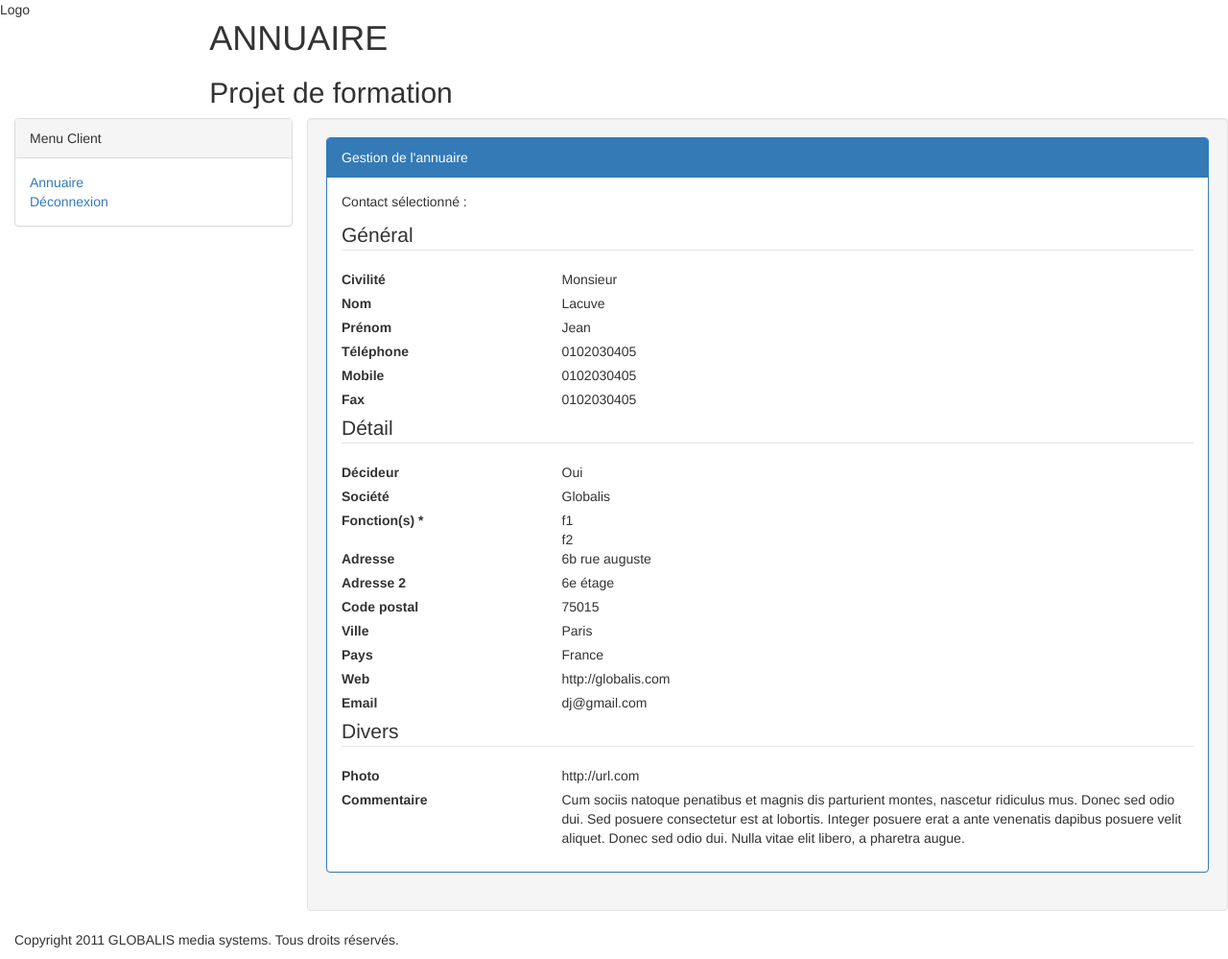
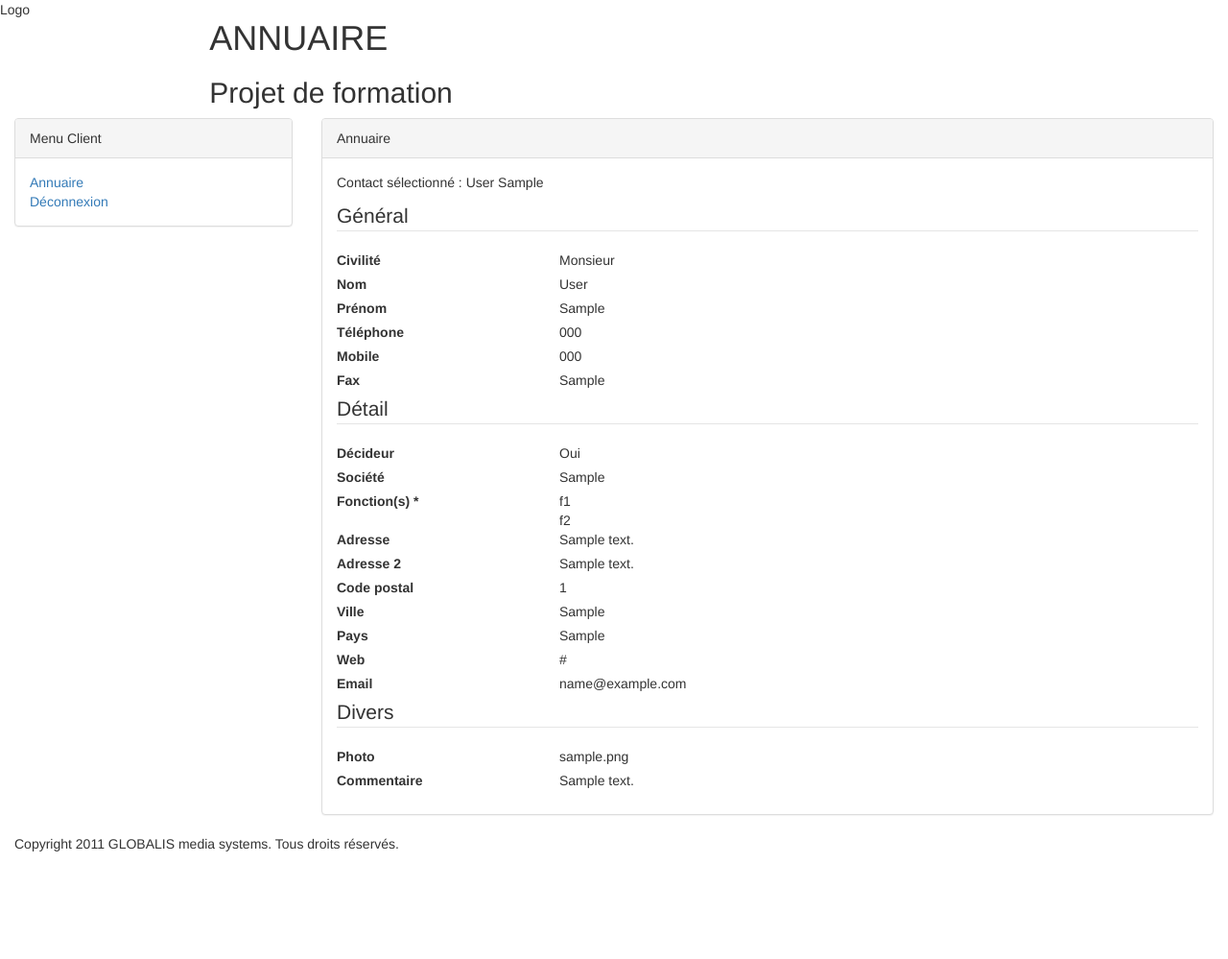
Before and after one commit to QuentinDiaferia/annuaireCodeIgniter, a CodeIgniter app: page /database/index.php/client/contact/1 in a window 1280 px wide. Shown: the whole page at 96% size. After the commit the page ends 887 px from the top, so only its background shows below. Run offline with CodeIgniter, Linux system fonts and the light colour scheme; tables that the repository leaves empty hold one stand-in row (values such as "Sample post"); some libraries are stand-ins or nearby versions.

Commit message:
Visualise contact by client

```diff
--- a/application/controllers/Client.php
+++ b/application/controllers/Client.php
@@ -20,6 +20,11 @@ class Client extends CI_Controller {
 
 		$data['title'] = 'Client - Gestion des utilisateurs';
 
+		$this->load->model('contact_model');
+
+		$data['contact'] = $this->contact_model->get_by_id($id);
+		$data['contact']['functions'] = $this->contact_model->get_functions_of($id);
+
 		$this->load->view('templates/header', $data);
 		$this->load->view('templates/menu');
 		$this->load->view('client/contact', $data);
--- a/application/controllers/Pages.php
+++ b/application/controllers/Pages.php
@@ -29,7 +29,7 @@ class Pages extends CI_Controller {
 				}
 				else {
 
-					redirect('index');
+					redirect('annuaire');
 				}
 			}
 			else {
@@ -64,6 +64,8 @@ class Pages extends CI_Controller {
 			$data['listContacts'] = $this->contact_model->get_by_initial($initial);
 		}
 
+		$data['nbContacts'] = $this->contact_model->count();
+
 		$this->load->view('templates/header', $data);
 		$this->load->view('templates/menu');
 		$this->load->view('annuaire', $data);
--- a/application/models/Contact_model.php
+++ b/application/models/Contact_model.php
@@ -129,4 +129,9 @@ class Contact_model extends CI_Model {
 		$this->db->where('id', $id)
 					->delete('contacts');
 	}
+
+	public function count() {
+
+		return $this->db->count_all('contacts');
+	}
 }
--- a/application/views/annuaire.php
+++ b/application/views/annuaire.php
@@ -57,6 +57,8 @@
 				</div>
 			</div>
 
+			<p><strong>Nombre total de contact(s) :</strong> <?php echo $nbContacts; ?></p>
+
 			<?php
 			if($this->session->admin) {
 				?>
@@ -111,7 +113,7 @@
 							else {
 								?>
 
-								<td colspan="3"><a href="">Visualiser</a></td>
+								<td colspan="3"><a href="contact/<?php echo $contact['id']; ?>">Visualiser</a></td>
 
 								<?php
 							}
--- a/application/views/client/contact.php
+++ b/application/views/client/contact.php
@@ -1,48 +1,75 @@
-<div class="well col-sm-9">
-	<div class="panel panel-primary">
+<div class="col-sm-9">
+	<div class="panel panel-default">
 		<div class="panel-heading">
-			Gestion de l'annuaire
+			Annuaire
 		</div>
 
 		<div class="panel-body">
-			<p>Contact sélectionné :</p>
+			<p>
+				Contact sélectionné :
+				<?php
+				echo $contact['lastname'].' '.$contact['firstname'];
+				?>
+			</p>
 
 			<fieldset>
 				<legend>Général</legend>
 				<div class="row">
 					<label class="col-sm-3">Civilité</label>
 					<div class="col-sm-9">
-						Monsieur
+						<?php
+						switch($contact['title']) {
+							case 'mad':
+								echo 'Madame';
+								break;
+							case 'mle':
+								echo 'Mademoiselle';
+								break;
+							default:
+								echo 'Monsieur';
+								break;
+						}
+						?>
 					</div>
 				</div>
 				<div class="row">
 					<label class="col-sm-3">Nom</label>
 					<div class="col-sm-9">
-						Lacuve
+						<?php
+						echo $contact['lastname'];
+						?>
 					</div>
 				</div>
 				<div class="row">
 					<label class="col-sm-3">Prénom</label>
 					<div class="col-sm-9">
-						Jean
+						<?php
+						echo $contact['firstname'];
+						?>
 					</div>
 				</div>
 				<div class="row">
 					<label class="col-sm-3">Téléphone</label>
 					<div class="col-sm-9">
-						0102030405
+						<?php
+						echo $contact['telephone'];
+						?>
 					</div>
 				</div>
 				<div class="row">
 					<label class="col-sm-3">Mobile</label>
 					<div class="col-sm-9">
-						0102030405
+						<?php
+						echo $contact['mobile'];
+						?>
 					</div>
 				</div>
 				<div class="row">
 					<label class="col-sm-3">Fax</label>
 					<div class="col-sm-9">
-						0102030405
+						<?php
+						echo $contact['fax'];
+						?>
 					</div>
 				</div>
 			</fieldset>
@@ -58,7 +85,9 @@
 				<div class="row">
 					<label class="col-sm-3">Société</label>
 					<div class="col-sm-9">
-						Globalis
+						<?php
+						echo $contact['company'];
+						?>
 					</div>
 				</div>
 				 <div class="row">
@@ -71,43 +100,57 @@
 				<div class="row">
 					<label class="col-sm-3">Adresse</label>
 					<div class="col-sm-9">
-						6b rue auguste
+						<?php
+						echo $contact['address'];
+						?>
 					</div>
 				</div>
 				<div class="row">
 					<label class="col-sm-3">Adresse 2</label>
 					<div class="col-sm-9">
-						6e étage
+						<?php
+						echo $contact['address2'];
+						?>
 					</div>
 				</div>
 				<div class="row">
 					<label class="col-sm-3">Code postal</label>
 					<div class="col-sm-9">
-						75015
+						<?php
+						echo $contact['postcode'];
+						?>
 					</div>
 				</div>
 				<div class="row">
 					<label class="col-sm-3">Ville</label>
 					<div class="col-sm-9">
-						Paris
+						<?php
+						echo $contact['city'];
+						?>
 					</div>
 				</div>
 				<div class="row">
 					<label class="col-sm-3">Pays</label>
 					<div class="col-sm-9">
-						France
+						<?php
+						echo $contact['country'];
+						?>
 					</div>
 				</div>
 				<div class="row">
 					<label class="col-sm-3">Web</label>
 					<div class="col-sm-9">
-						http://globalis.com
+						<?php
+						echo $contact['website'];
+						?>
 					</div>
 				</div>
 				<div class="row">
 					<label class="col-sm-3">Email</label>
 					<div class="col-sm-9">
-						dj@gmail.com
+						<?php
+						echo $contact['email'];
+						?>
 					</div>
 				</div>
 			</fieldset>
@@ -117,13 +160,19 @@
 				<div class="row">
 					<label class="col-sm-3">Photo</label>
 					<div class="col-sm-9">
-					 http://url.com
+						<?php
+						echo $contact['photo'];
+						?>
 					</div>
 				</div>
 				<div class="row">
 					<label class="col-sm-3">Commentaire</label>
 					<div class="col-sm-9">
-						<p>Cum sociis natoque penatibus et magnis dis parturient montes, nascetur ridiculus mus. Donec sed odio dui. Sed posuere consectetur est at lobortis. Integer posuere erat a ante venenatis dapibus posuere velit aliquet. Donec sed odio dui. Nulla vitae elit libero, a pharetra augue.</p>
+						<p>
+							<?php
+							echo $contact['comment'];
+							?>
+						</p>
 					</div>
 				</div>
 			</fieldset>
```
